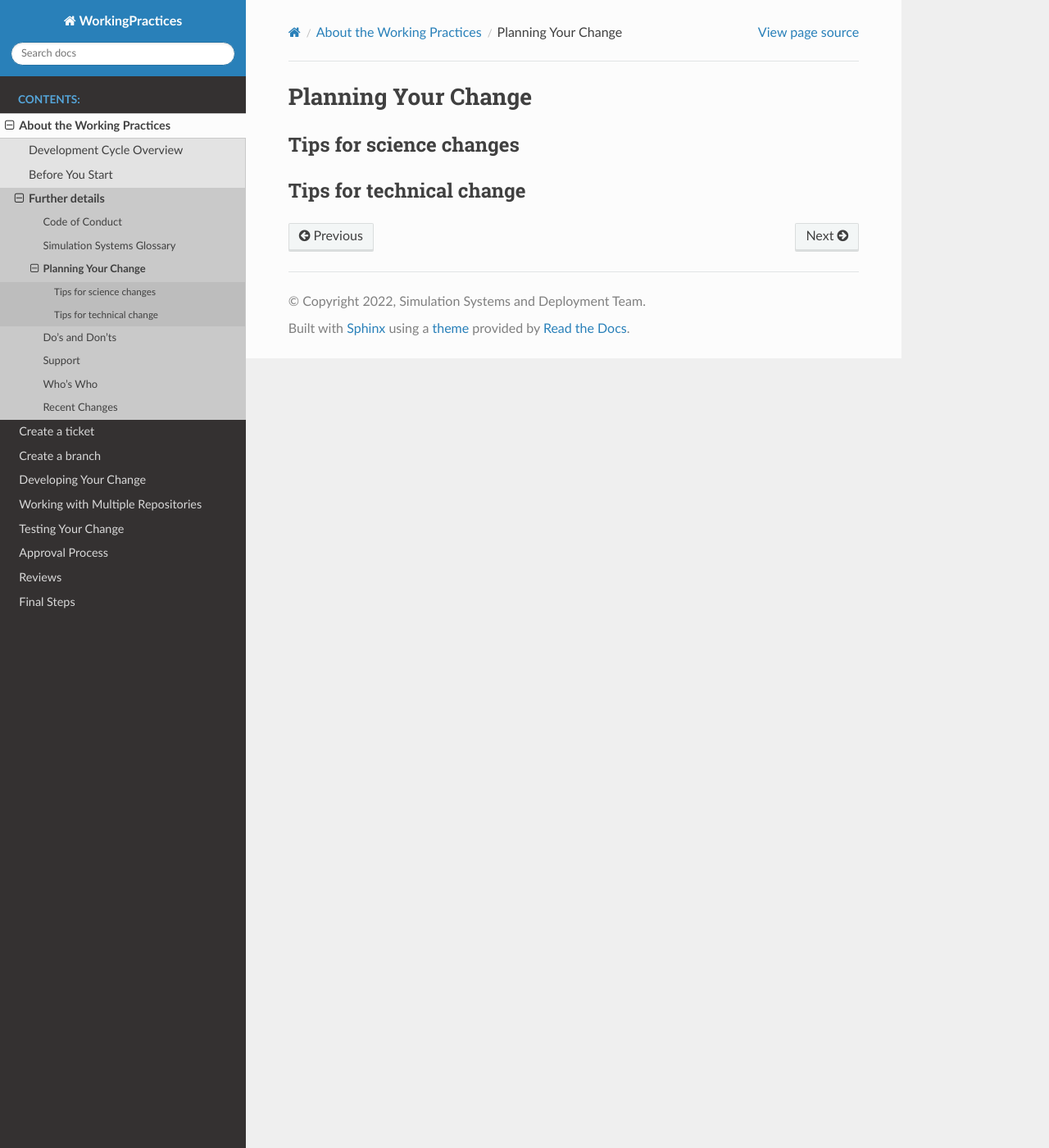
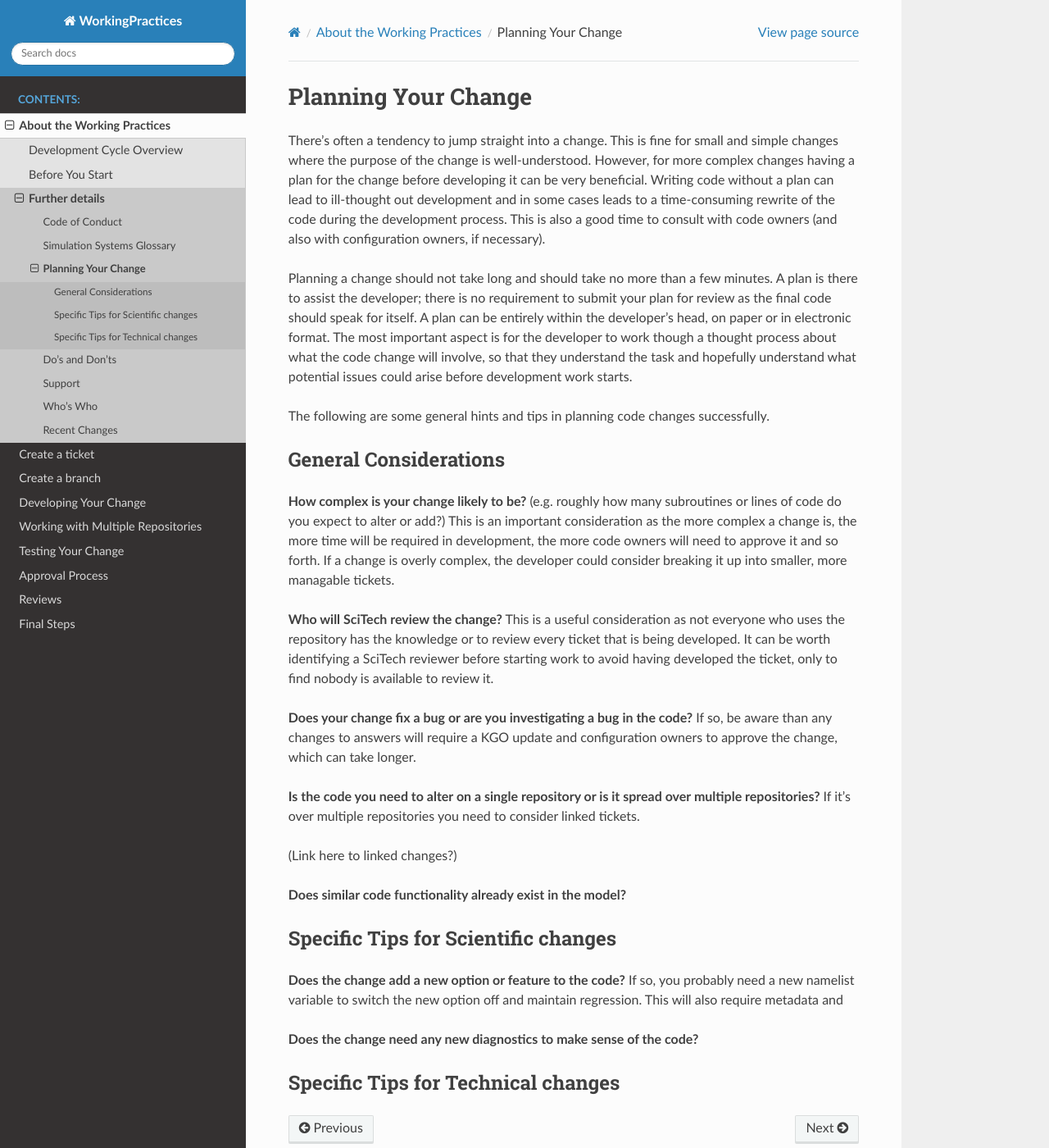
Before and after one commit to MetOffice/simulation-systems, a Sphinx documentation site: the page built from source/WorkingPractices/planning_your_change.rst, in a window 1280 px wide and 1400 px high. Shown: the whole window at 82% size. Built offline with Sphinx 7.4.7 and the Read the Docs theme 2.0.0, drawn with Linux system fonts in a browser that asks for light colours.

```diff
--- a/source/WorkingPractices/branches.rst
+++ b/source/WorkingPractices/branches.rst
@@ -22,7 +22,7 @@
 
 .. code-block::
 
-    fcm bc -k NNN branchname fcm:project.x_tr@vnXX.Y
+    fcm bc -k NNN -t dev branchname fcm:project.x_tr@vnXX.Y
 
 .. tip::
 
--- a/source/WorkingPractices/planning_your_change.rst
+++ b/source/WorkingPractices/planning_your_change.rst
@@ -2,8 +2,59 @@
 
 Planning Your Change
 ====================
-Tips for science changes
-------------------------
 
-Tips for technical change
--------------------------
+There's often a tendency to jump straight into a change. This is fine for small and
+simple changes where the purpose of the change is well-understood. However, for more complex
+changes having a plan for the change before developing it can be very beneficial. Writing code
+without a plan can lead to ill-thought out development and in some cases leads to a time-consuming
+rewrite of the code during the development process. This is also a good time to consult with code owners
+(and also with configuration owners, if necessary).
+
+Planning a change should not take long and should take no more than a few minutes.
+A plan is there to assist the developer; there is no requirement to submit your plan for review
+as the final code should speak for itself. A plan can be entirely within the developer's head,
+on paper or in electronic format. The most important aspect is for the developer to work though
+a thought process about what the code change will involve, so that they understand the task
+and hopefully understand what potential issues could arise before development work starts.
+
+The following are some general hints and tips in planning code changes successfully.
+
+
+General Considerations
+----------------------
+
+**How complex is your change likely to be?** (e.g. roughly how many subroutines or lines of code do
+you expect to alter or add?) This is an important consideration as the more complex a change is, the
+more time will be required in development, the more code owners will need to approve it and so forth.
+If a change is overly complex, the developer could consider breaking it up into smaller, more
+managable tickets.
+
+**Who will SciTech review the change?** This is a useful consideration as not everyone who uses the
+repository has the knowledge or to review every ticket that is being developed. It can be worth
+identifying a SciTech reviewer before starting work to avoid having developed the ticket, only to
+find nobody is available to review it.
+
+**Does your change fix a bug or are you investigating a bug in the code?** If so, be aware than any
+changes to answers will require a KGO update and configuration owners to approve the change, which
+can take longer.
+
+**Is the code you need to alter on a single repository or is it spread over multiple repositories?**
+If it's over multiple repositories you need to consider linked tickets.
+
+(Link here to linked changes?)
+
+**Does similar code functionality already exist in the model?**
+
+
+Specific Tips for Scientific changes
+------------------------------------
+
+**Does the change add a new option or feature to the code?** If so, you probably need a new namelist
+variable to switch the new option off and maintain regression. This will also require metadata and
+
+
+**Does the change need any new diagnostics to make sense of the code?**
+
+
+Specific Tips for Technical changes
+-----------------------------------
```
